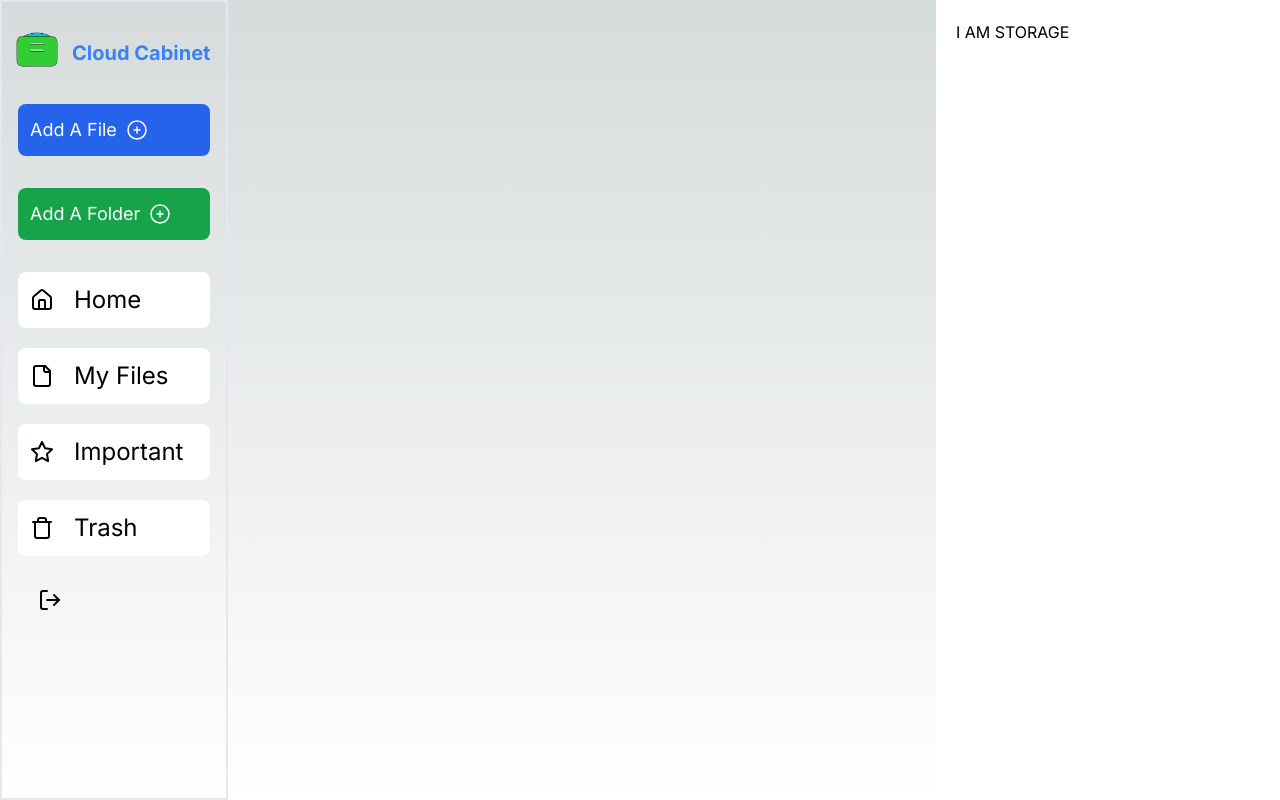
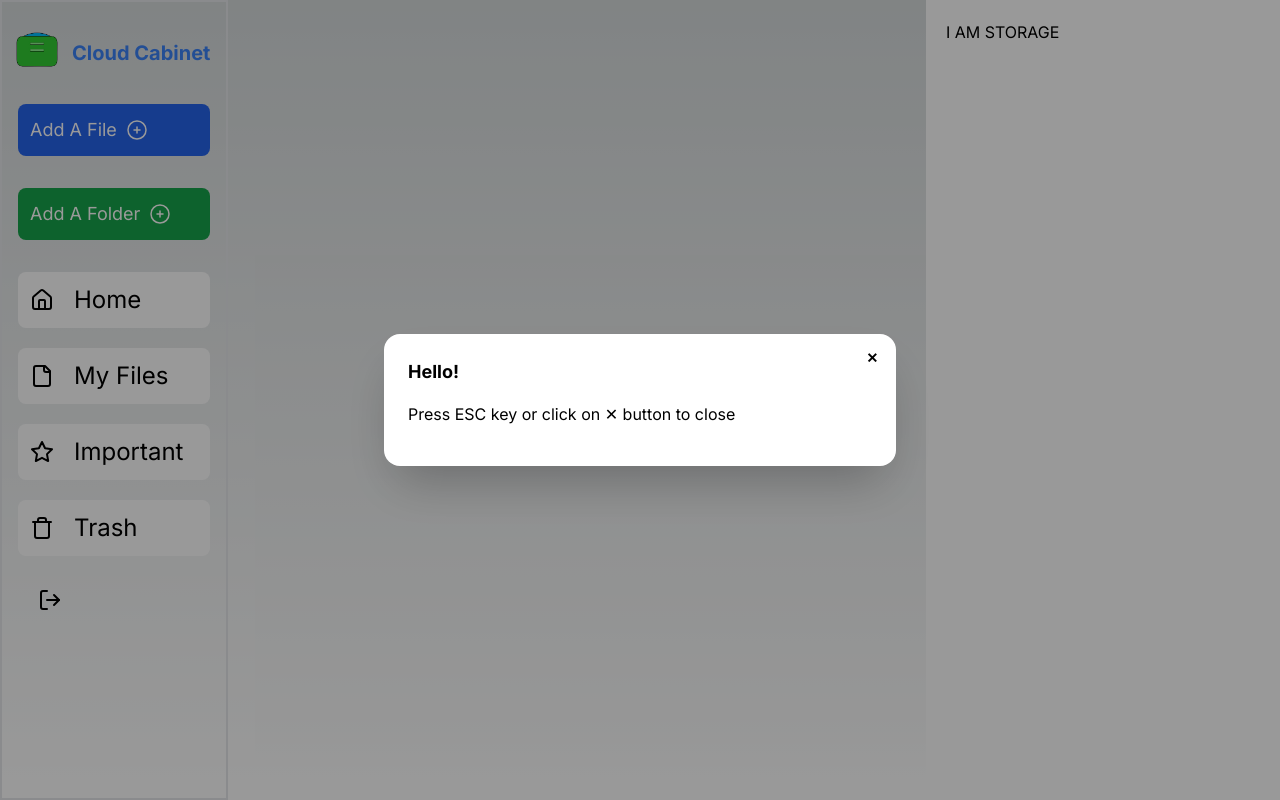
Before and after one commit to Hamza123Hussain/file_storage_web_application, a Next.js app: page / in a window 1280 px wide. Both pictures are taken after a click on the button "Add A Folder". Built offline with nearby package versions, Linux system fonts and the light colour scheme; no server answers.

Commit message:
Add A create Folder Button

```diff
--- /dev/null
+++ b/components/CreateFolderBtn.jsx
@@ -0,0 +1,43 @@
+import React from 'react'
+
+const CreateFolderBtn = () => {
+  return (
+    <div>
+      {/* You can open the modal using document.getElementById('ID').showModal() method */}
+      <button
+        className=" w-48 flex gap-2 items-center bg-green-600 hover:brightness-105 text-white rounded-lg p-3"
+        onClick={() => document.getElementById('my_modal_3').showModal()}
+      >
+        <span className=" text-lg">Add A Folder</span>
+        <svg
+          xmlns="http://www.w3.org/2000/svg"
+          fill="none"
+          viewBox="0 0 24 24"
+          strokeWidth={1.5}
+          stroke="currentColor"
+          className="size-6"
+        >
+          <path
+            strokeLinecap="round"
+            strokeLinejoin="round"
+            d="M12 9v6m3-3H9m12 0a9 9 0 1 1-18 0 9 9 0 0 1 18 0Z"
+          />
+        </svg>
+      </button>
+      <dialog id="my_modal_3" className="modal">
+        <div className="modal-box">
+          <form method="dialog">
+            {/* if there is a button in form, it will close the modal */}
+            <button className="btn btn-sm btn-circle btn-ghost absolute right-2 top-2">
+              ✕
+            </button>
+          </form>
+          <h3 className="font-bold text-lg">Hello!</h3>
+          <p className="py-4">Press ESC key or click on ✕ button to close</p>
+        </div>
+      </dialog>
+    </div>
+  )
+}
+
+export default CreateFolderBtn
--- a/components/SideNav.jsx
+++ b/components/SideNav.jsx
@@ -4,6 +4,7 @@
 import { LogOut } from 'lucide-react'
 import Image from 'next/image'
 import React from 'react'
+import CreateFolderBtn from './CreateFolderBtn'
 
 const SideNav = () => {
   const { user, error, isLoading } = useUser()
@@ -40,23 +41,7 @@
         </button>
       </div>
       <div className=" p-4">
-        <button className=" w-48 flex gap-2 items-center bg-green-600 hover:brightness-105 text-white rounded-lg p-3">
-          <span className=" text-lg">Add A Folder</span>
-          <svg
-            xmlns="http://www.w3.org/2000/svg"
-            fill="none"
-            viewBox="0 0 24 24"
-            strokeWidth={1.5}
-            stroke="currentColor"
-            className="size-6"
-          >
-            <path
-              strokeLinecap="round"
-              strokeLinejoin="round"
-              d="M12 9v6m3-3H9m12 0a9 9 0 1 1-18 0 9 9 0 0 1 18 0Z"
-            />
-          </svg>
-        </button>
+        <CreateFolderBtn />
       </div>
       <div className=" p-4 flex flex-col gap-5">
         {Sidebaritems.map((element, index) => {
```
